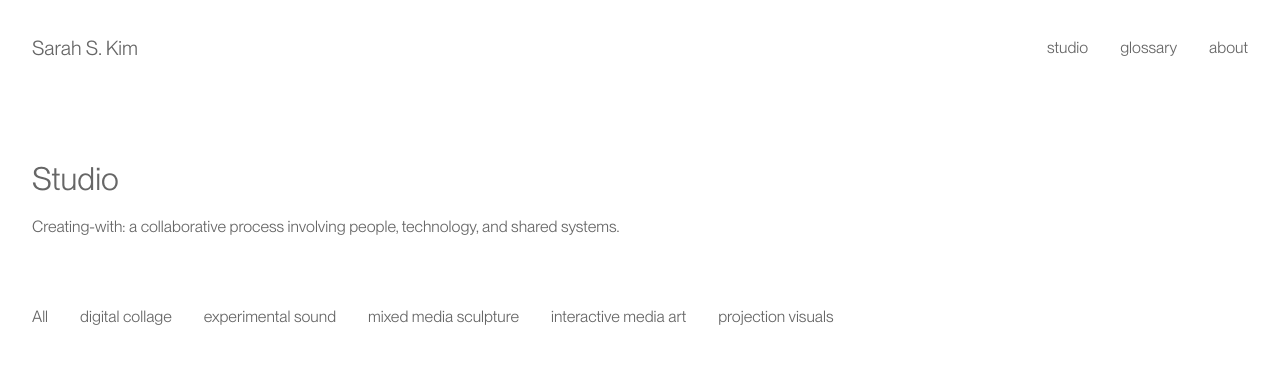
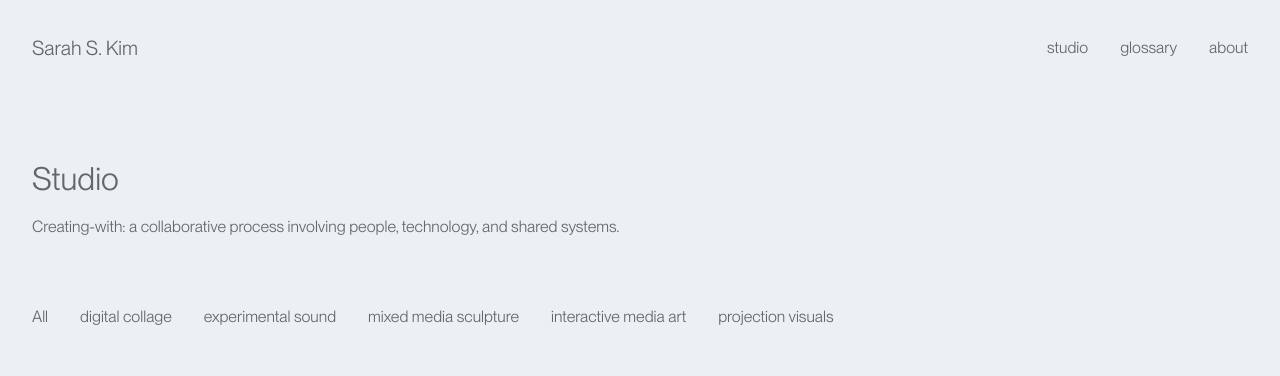
Before and after one commit to sarahkim1001/creative-tech-portfolio, a Next.js app: page /studio in a window 1280 px wide. Shown: the top 376 px of the page. Built offline with nearby package versions, Linux system fonts and the light colour scheme; grey boxes are pictures that could not be loaded.

Commit message:
background color sky blue

```diff
--- a/app/globals.css
+++ b/app/globals.css
@@ -43,7 +43,7 @@
 
 /* Standardized Variables */
 :root {
-  --bg: #FFFFFF;
+  --bg: #ebf0f5;
   --text-header: #666666; /* Light gray for headers (H1, H2) */
   --text-subheader: #666666; /* Light gray for subheaders (H3, H4) */
   --text-primary: #666666; /* Light gray for body paragraph text */
--- a/app/page.tsx
+++ b/app/page.tsx
@@ -30,7 +30,7 @@ export default function Home() {
         display: 'grid',
         gridTemplateColumns: 'repeat(auto-fit, minmax(300px, 1fr))',
         gap: '2rem',
-        maxWidth: '1200px',
+        maxWidth: '1400px',
         margin: '0 auto'
       }}>
         {projects.map((project) => (
--- a/app/studio/page.tsx
+++ b/app/studio/page.tsx
@@ -69,7 +69,7 @@ export default function Studio() {
   return (
     <div style={{ paddingTop: '4rem', paddingBottom: '4rem' }}>
       {/* Hero Section */}
-      <div style={{ marginBottom: '4rem' }}>
+      <div style={{ marginBottom: '4rem', maxWidth: '1400px', marginLeft: 'auto', marginRight: 'auto' }}>
         <h2 style={{
           fontFamily: 'var(--font-sans)',
           fontSize: '2rem',
@@ -92,7 +92,7 @@ export default function Studio() {
       </div>
 
       {/* Filter System */}
-      <div style={{ marginBottom: '3rem' }}>
+      <div style={{ marginBottom: '3rem', maxWidth: '1400px', marginLeft: 'auto', marginRight: 'auto' }}>
         <div style={{ display: 'flex', gap: '2rem', flexWrap: 'wrap' }}>
           {categories.map((category) => (
             <button
@@ -115,7 +115,7 @@ export default function Studio() {
       </div>
 
       {/* Projects Grid */}
-      <div>
+      <div style={{ maxWidth: '1400px', marginLeft: 'auto', marginRight: 'auto' }}>
         <div
           style={{
             display: 'grid',
```
